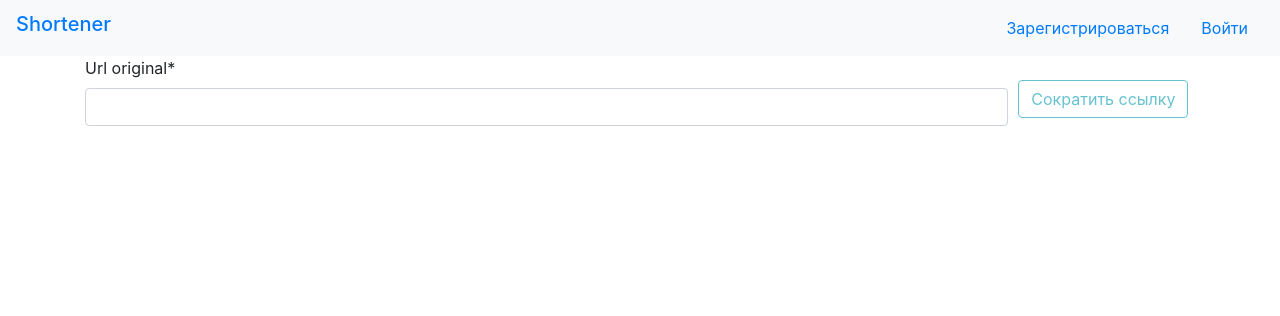
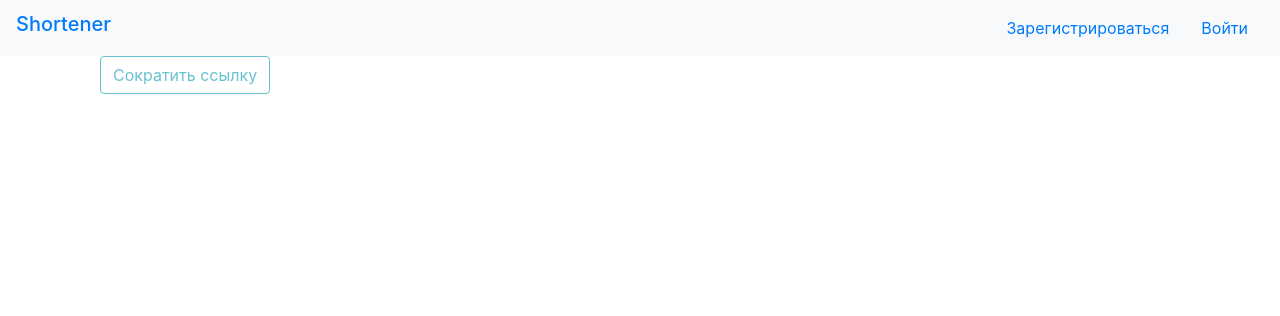
Before and after one commit to seldends/shortener, a Django app: page / in a window 1280 px wide. Shown: the top 316 px of the page. Run offline with Django 3.2, Linux system fonts and the light colour scheme; some libraries are stand-ins or nearby versions.

Commit message:
cleaning

```diff
--- a/mysite/shortener/models.py
+++ b/mysite/shortener/models.py
@@ -7,12 +7,12 @@ from django.urls import reverse
 from django.utils import timezone
 import requests
 from django.core.exceptions import ValidationError
-from django.conf import settings
+
 # Create your models here.
 
 
 class Url(models.Model):
-    url_original = models.CharField(max_length=200)  # Нужно ли unique=True, error_messages={'unique': 'URL уже есть в базе'}? наверное нужно сделать редирект на уже существующую короткую ссылку
+    url_original = models.CharField(max_length=200)
     url_short = models.CharField(default=None, max_length=20, unique=True)
     date_created = models.DateTimeField(default=timezone.now)
     clicks = models.IntegerField(default=0)
@@ -29,9 +29,6 @@ class Url(models.Model):
     def generate_short_link(self):
         characters = string.digits + string.ascii_letters
         url_short = ''.join(choices(characters, k=6))
-        # Нужно сделать проверку, вдруг рандомный код совпадет
-        # if Url.object.filter_by(url_short=url_short).first():
-        #     return self.generate_short_link()
         return url_short
 
     def get_short_url(self):
--- a/mysite/shortener/templates/shortener/home.html
+++ b/mysite/shortener/templates/shortener/home.html
@@ -2,16 +2,14 @@
 {% load crispy_forms_tags %}
 {% block content %}
 
-    <div id="content-section">
+
+<div class="container">
+    <div class="row">
+       <div class="col">
+
             <form method="POST">
                 <div class="form-row  align-items-center">
                     {% csrf_token %}
-                <fieldset class="col-md-10">
-                    {{ form|crispy }}
-                </fieldset>
-                <!-- <div  class="col-md-10">
-                    {{ form.as_p }}
-                </div> -->
                     <div class="col">
                             {% if user.is_authenticated %}
                                 <button class="btn btn-outline-info" type="submit">Сократить ссылку</button>
@@ -31,13 +29,13 @@
 
             <div class="table-responsive-sm">
                 {% if user.is_authenticated %}
-            <table class="table table-sm">
+                <table class="table table-sm" style="width:100%">
                     <thead>
                         <tr>
-                        <th scope="col">Original URL</th>
-                        <th scope="col">Short URL</th>
-                        <th scope="col">Created</th>
-                        <th scope="col">All Clicks</th>
+                            <th>Original URL</th>
+                            <th>Short URL</th>
+                            <th>Created</th>
+                            <th>All Clicks</th>
                         </tr>
                     </thead>
                     <tbody>
@@ -46,14 +44,16 @@
                             <td><a href="{{ site.url_original }}">{{ site.url_original }}</a></td>
                             <td><a href="{{ site.get_short_url }}">{{ request.get_host }}{{ site.get_short_url }}</a></td>
                             <td>{{ site.date_created|date:"F d, Y" }}</td>
-                        <td style="width:35%">{{ site.clicks }}</td>
+                            <td>{{ site.clicks }}</td>
                         </tr>
                         {% endfor %}
                     </tbody>
                 </table>
                 {% else %}
+                {% endif %}
+            </div>
 
-            {% endif %}
+        </div>
     </div>
 </div>
 
@@ -65,18 +65,6 @@
                 html: true,
                 content: $('#popoverContent').html(),
             });
-            // $(function () {
-            // $('[data-toggle="popover"]').popover()
-            // });
-            // $('#popoverId').click(function (e) {
-            //     e.stopPropagation();
-            // });
-
-            // $(document).click(function (e) {
-            //     if (($('.popover').has(e.target).length == 0) || $(e.target).is('.close')) {
-            //         $('#popoverId').popover('hide');
-            //     }
-            // });
         </script>
 
 {% endblock content %}
```
Lines whose indentation alone changed are shown as unchanged.
